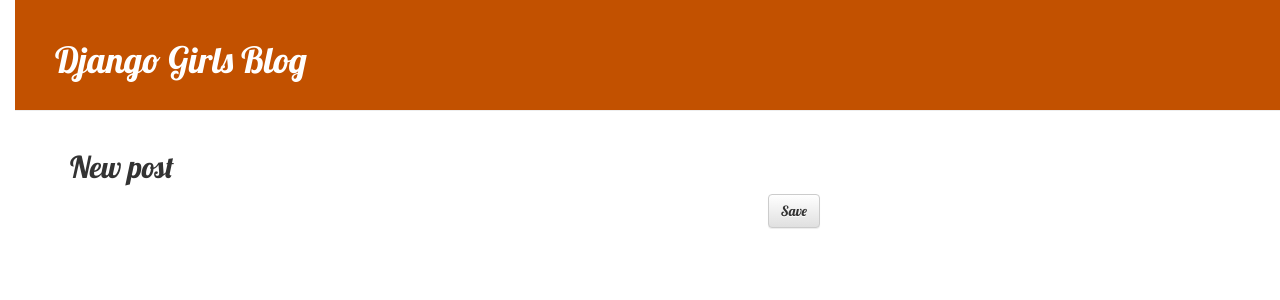
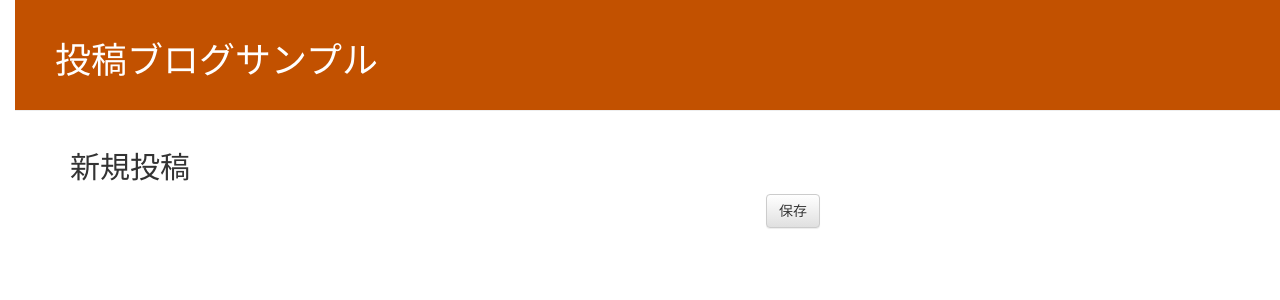
Before and after one commit to donic220/my-first-blog, a Django app: page /post/new/ in a window 1280 px wide. Shown: the top 300 px of the page. Run offline with Django 3.2, Linux system fonts and the light colour scheme; some libraries are stand-ins or nearby versions.

Commit message:
見た目を日本語化

```diff
--- a/blog/templates/blog/add_comment_to_post.html
+++ b/blog/templates/blog/add_comment_to_post.html
@@ -1,9 +1,9 @@
 {% extends 'blog/base.html' %}
 
 {% block content %}
-    <h1>New comment</h1>
+    <h1>新規コメント</h1>
     <form method="POST" class="post-form">{% csrf_token %}
         {{ form.as_p }}
-        <button type="submit" class="save btn btn-defalut">Send</button>
+        <button type="submit" class="save btn btn-defalut">送信</button>
     </form>
 {% endblock %}
--- a/blog/templates/blog/base.html
+++ b/blog/templates/blog/base.html
@@ -1,7 +1,7 @@
 {% load static %}
 <html>
     <head>
-        <title>Django Girls blog</title>
+        <title>投稿ブログサンプル</title>
         <link rel="stylesheet" href="//maxcdn.bootstrapcdn.com/bootstrap/3.2.0/css/bootstrap.min.css">
         <link rel="stylesheet" href="//maxcdn.bootstrapcdn.com/bootstrap/3.2.0/css/bootstrap-theme.min.css">
         <link href="//fonts.googleapis.com/css?family=Lobster&subset=latin,latin-ext" rel="stylesheet" type="text/css">
@@ -13,7 +13,7 @@
             <a href="{% url 'post_new' %}" class="top-menu"><span class="glyphicon glyphicon-plus"></span></a>
             <a href="{% url 'post_draft_list' %}" class="top-menu"><span class="glyphicon glyphicon-edit"></span></a>
             {% endif %}
-            <h1><a href="/">Django Girls Blog</a></h1>
+            <h1><a href="/">投稿ブログサンプル</a></h1>
         </div>
         <div class="content container">
             <div class="row">
--- a/blog/templates/blog/post_detail.html
+++ b/blog/templates/blog/post_detail.html
@@ -7,12 +7,12 @@
                 {{ post.published_date }}
             </div>
         {% else %}
-            <a class="btn btn-default" href="{% url 'post_publish' pk=post.pk %}">Publish</a>
+            <a class="btn btn-default" href="{% url 'post_publish' pk=post.pk %}">公開</a>
         {% endif %}
             {% if user.is_authenticated %}
             <a class="btn btn-default" href="{% url 'post_edit' pk=post.pk %}"><span class="glyphicon glyphicon-pencil"></span></a>
             <a class="btn btn-defalut" href="{% url 'post_remove' pk=post.pk %}"><span class="glyphicon glyphicon-remove"></span></a>
-            <a class="btn btn-default" href="{% url 'add_comment_to_post' pk=post.pk %}">Add comment</a>
+            <a class="btn btn-default" href="{% url 'add_comment_to_post' pk=post.pk %}">コメント追加</a>
             {% endif %}
         <h2>{{ post.title }}</h2>
         <p>{{ post.text|linebreaksbr }}</p>
@@ -32,7 +32,7 @@
             </div>
             {% endif %}
         {% empty %}
-            <p>No comments here yet :(</p>
+            <p>コメントがまだありません。</p>
         {% endfor %}
         </hr>
     </div>
--- a/blog/templates/blog/post_draft_list.html
+++ b/blog/templates/blog/post_draft_list.html
@@ -3,7 +3,7 @@
 {% block content %}
     {% for post in posts %}
         <div class="posts">
-            <p class="date">created: {{ post.created_date|date:'d-m-Y' }}</p>
+            <p class="date">作成日: {{ post.created_date|date:'d-m-Y' }}</p>
             <h1><a href="{% url 'post_detail' pk=post.pk %}">{{ post.title }}</a></h1>
             <p>{{ post.text|truncatechars:200 }}</p>
         </div>
--- a/blog/templates/blog/post_edit.html
+++ b/blog/templates/blog/post_edit.html
@@ -1,9 +1,10 @@
 {% extends 'blog/base.html' %}
+{% load widget_tweaks %}
 
 {% block content %}
-    <h2>New post</h2>
+    <h2>新規投稿</h2>
     <form method="POST" class="post-form">{% csrf_token %}
         {{ form.as_p }}
-        <button type="submit" class="save btn btn-default">Save</button>
+        <button type="submit" class="save btn btn-default">保存</button>
     </form>
 {% endblock %}
--- a/blog/templates/blog/post_list.html
+++ b/blog/templates/blog/post_list.html
@@ -4,11 +4,11 @@
     {% for post in posts %}
         <div class="post" >
             <div class="date">
-                <p>published: {{ post.published_date }}</p>
+                <p>公開時間: {{ post.published_date }}</p>
             </div>
             <h2><a href="{% url 'post_detail' pk=post.pk %}">{{ post.title }}</a></h2>
             <p> {{ post.text|linebreaksbr}} </p>
-            <a href="{% url 'post_detail' pk=post.pk %}">Comments: {{ post.comments.count }}</a>
+            <a href="{% url 'post_detail' pk=post.pk %}">コメント: {{ post.comments.count }}</a>
         </div>
     {% endfor %}
 {% endblock %}
--- a/mysite/settings.py
+++ b/mysite/settings.py
@@ -38,6 +38,7 @@ INSTALLED_APPS = [
     'django.contrib.messages',
     'django.contrib.staticfiles',
     'blog.apps.BlogConfig',
+    'widget_tweaks'
 ]
 
 MIDDLEWARE = [
```
